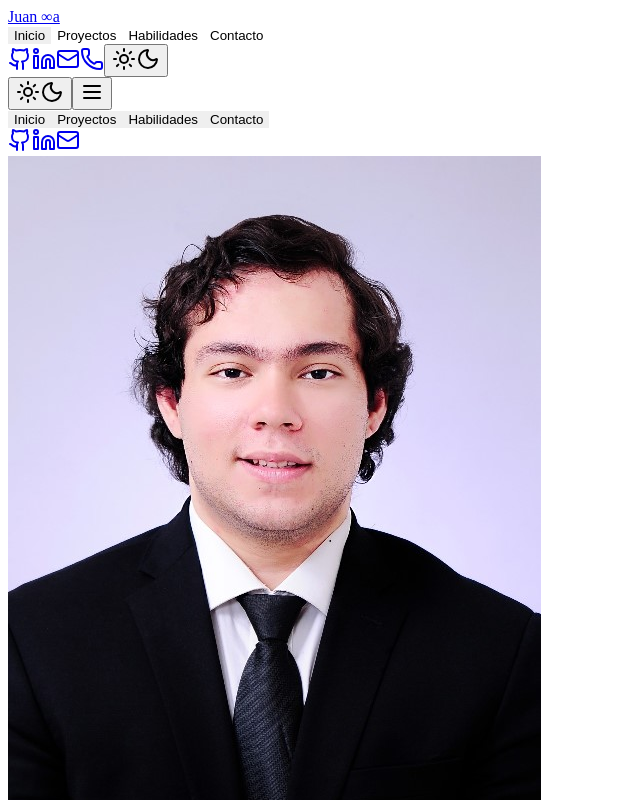
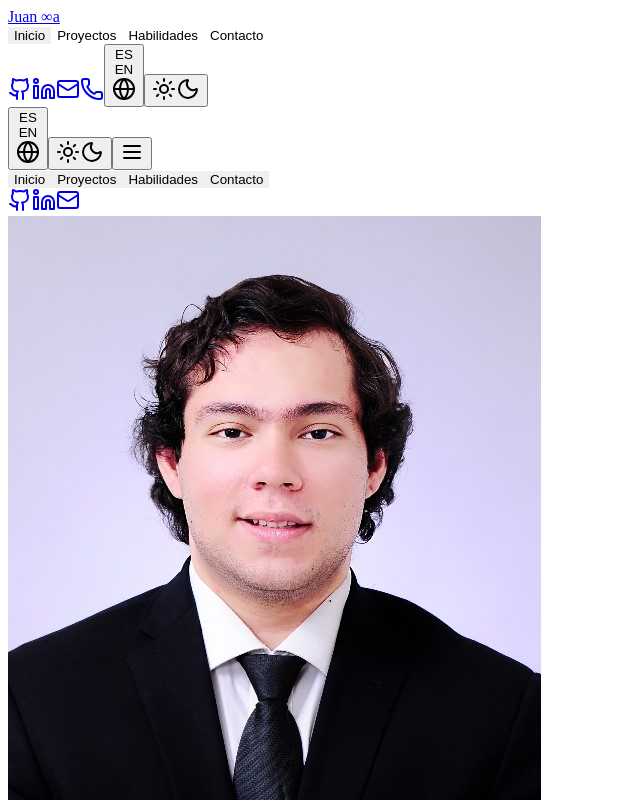
Before and after one commit to toastserial/Portafolio-Juan-Carloa-Ochoa, a React (Vite) app: page / in a window 1280 px wide. Shown: the top 800 px of the page, without its empty margins (0-640 px from the left). Built offline with nearby package versions, Linux system fonts and the light colour scheme; the HTML template or start-up script is replaced by a standard one.

Commit message:
Agregado de EN Toggle.

```diff
--- a/src/App.tsx
+++ b/src/App.tsx
@@ -2,6 +2,7 @@
 import React from 'react';
 import { BrowserRouter as Router, Routes, Route } from 'react-router-dom';
 import { ThemeProvider } from './contexts/ThemeContext';
+import { LanguageProvider } from './contexts/LanguageContext';
 import { Header } from './components/layout/Header';
 import { Footer } from './components/layout/Footer';
 import { Hero } from './components/sections/Hero';
@@ -20,6 +21,7 @@ const HomePage: React.FC = () => (
 
 function App() {
   return (
+    <LanguageProvider>
       <ThemeProvider>
         <Router>
           <div className="App">
@@ -33,6 +35,7 @@ function App() {
           </div>
         </Router>
       </ThemeProvider>
+    </LanguageProvider>
   );
 }
 
--- /dev/null
+++ b/src/components/common/LanguageToggle.tsx
@@ -0,0 +1,56 @@
+// src/components/common/LanguageToggle.tsx
+import React from 'react';
+import { Globe } from 'lucide-react';
+import { useLanguage } from '../../contexts/LanguageContext';
+
+export const LanguageToggle: React.FC = () => {
+  const { language, toggleLanguage } = useLanguage();
+
+  return (
+    <button
+      onClick={toggleLanguage}
+      className="relative p-2 rounded-full bg-gray-100 dark:bg-gray-800 hover:bg-gray-200 dark:hover:bg-gray-700 transition-all duration-300 group"
+      aria-label={`Switch to ${language === 'es' ? 'English' : 'Spanish'}`}
+      title={`Cambiar a ${language === 'es' ? 'Inglés' : 'Español'}`}
+    >
+      <div className="relative w-5 h-5">
+        {/* Icono para Español */}
+        <div
+          className={`absolute inset-0 flex items-center justify-center transition-all duration-300 ${
+            language === 'es'
+              ? 'opacity-100 rotate-0 scale-100'
+              : 'opacity-0 rotate-90 scale-0'
+          }`}
+        >
+          <span className="text-xs font-bold text-orange-500">ES</span>
+        </div>
+
+        {/* Icono para Inglés */}
+        <div
+          className={`absolute inset-0 flex items-center justify-center transition-all duration-300 ${
+            language === 'en'
+              ? 'opacity-100 rotate-0 scale-100'
+              : 'opacity-0 -rotate-90 scale-0'
+          }`}
+        >
+          <span className="text-xs font-bold text-blue-500">EN</span>
+        </div>
+
+        {/* Icono de globo como fondo */}
+        <Globe
+          className={`absolute inset-0 w-5 h-5 text-gray-400 dark:text-gray-500 transition-all duration-300 ${
+            language === 'es' ? 'opacity-30' : 'opacity-30'
+          }`}
+        />
+      </div>
+
+      {/* Efecto de hover */}
+      <div className="absolute inset-0 rounded-full bg-gradient-to-r from-orange-400 to-blue-500 opacity-0 group-hover:opacity-20 transition-opacity duration-300" />
+
+      {/* Indicador de idioma actual */}
+      <div className="absolute -bottom-1 -right-1 w-3 h-3 rounded-full bg-gradient-to-r from-orange-400 to-blue-500 flex items-center justify-center">
+        <div className="w-2 h-2 rounded-full bg-white dark:bg-gray-900"></div>
+      </div>
+    </button>
+  );
+};
--- a/src/components/layout/Header.tsx
+++ b/src/components/layout/Header.tsx
@@ -3,31 +3,35 @@ import React, { useState, useEffect } from 'react';
 import { Link, useLocation } from 'react-router-dom';
 import { Menu, X, Github, Linkedin, Mail, Phone } from 'lucide-react';
 import { ThemeToggle } from '../common/ThemeToggle';
+import { LanguageToggle } from '../common/LanguageToggle';
+import { useLanguage } from '../../contexts/LanguageContext';
 
 interface NavItem {
   name: string;
   href: string;
+  key: string;
 }
-
-const navItems: NavItem[] = [
-  { name: 'Inicio', href: 'inicio' },
-  { name: 'Proyectos', href: 'projects-section' },
-  { name: 'Habilidades', href: 'skills-section' },
-  { name: 'Contacto', href: 'contact-section' },
-];
-
-const scrollToSection = (id: string) => {
-  const section = document.getElementById(id);
-  if (section) {
-    section.scrollIntoView({ behavior: 'smooth' });
-  }
-};
 
 export const Header: React.FC = () => {
   const [isMenuOpen, setIsMenuOpen] = useState(false);
   const [isScrolled, setIsScrolled] = useState(false);
   const [activeSection, setActiveSection] = useState<string>('inicio');
   const location = useLocation();
+  const { t } = useLanguage();
+
+  const navItems: NavItem[] = [
+    { name: t('nav.home'), href: 'inicio', key: 'nav.home' },
+    { name: t('nav.projects'), href: 'projects-section', key: 'nav.projects' },
+    { name: t('nav.skills'), href: 'skills-section', key: 'nav.skills' },
+    { name: t('nav.contact'), href: 'contact-section', key: 'nav.contact' },
+  ];
+
+  const scrollToSection = (id: string) => {
+    const section = document.getElementById(id);
+    if (section) {
+      section.scrollIntoView({ behavior: 'smooth' });
+    }
+  };
 
   useEffect(() => {
     const handleScroll = () => {
@@ -159,11 +163,13 @@ export const Header: React.FC = () => {
             >
               <Phone className="w-5 h-5" />
             </a>
+            <LanguageToggle />
             <ThemeToggle />
           </div>
 
           {/* Mobile menu button */}
           <div className="items-center space-x-2 md:hidden">
+            <LanguageToggle />
             <ThemeToggle />
             <button
               onClick={() => setIsMenuOpen(!isMenuOpen)}
--- a/src/components/sections/Hero.tsx
+++ b/src/components/sections/Hero.tsx
@@ -112,7 +112,7 @@ export const Hero: React.FC = () => {
         {/* Scroll Indicator */}
         <button
           onClick={scrollToProjects}
-          className="absolute text-gray-400 transition-colors duration-300 transform -translate-x-1/2 bottom-8 left-1/2 hover:text-blue-500 animate-bounce"
+          className="absolute mt-2 text-gray-400 transition-colors duration-300 transform -translate-x-1/2 left-1/2 hover:text-blue-500 animate-bounce"
           aria-label="Scroll to next section"
         >
           <ChevronDown className="w-6 h-6" />
--- a/src/components/sections/Projects.tsx
+++ b/src/components/sections/Projects.tsx
@@ -182,18 +182,6 @@ export const Projects: React.FC = () => {
             </div>
           )}
         </div>
-
-        {/* CTA */}
-        <div className={`text-center mt-16 transition-all duration-1000 delay-600 ${
-          isVisible ? 'opacity-100 translate-y-0' : 'opacity-0 translate-y-10'
-        }`}>
-          <p className="mb-6 text-lg text-gray-600 dark:text-gray-400">
-            ¿Interesado en trabajar juntos?
-          </p>
-          <button className="px-8 py-4 font-medium text-white transition-all duration-300 rounded-full bg-gradient-to-r from-blue-600 to-purple-600 hover:from-blue-700 hover:to-purple-700 hover:scale-105 hover:shadow-xl">
-            Hablemos sobre tu proyecto
-          </button>
-        </div>
       </div>
 
       <style>{`
--- /dev/null
+++ b/src/contexts/LanguageContext.tsx
@@ -0,0 +1,126 @@
+// src/contexts/LanguageContext.tsx
+import React, { createContext, useContext, useState, useEffect } from 'react';
+import type { ReactNode } from 'react';
+
+type Language = 'es' | 'en';
+
+interface LanguageContextType {
+  language: Language;
+  toggleLanguage: () => void;
+  t: (key: string) => string;
+}
+
+const LanguageContext = createContext<LanguageContextType | undefined>(undefined);
+
+export const useLanguage = (): LanguageContextType => {
+  const context = useContext(LanguageContext);
+  if (!context) {
+    throw new Error('useLanguage must be used within a LanguageProvider');
+  }
+  return context;
+};
+
+interface LanguageProviderProps {
+  children: ReactNode;
+}
+
+// Traducciones básicas - puedes expandir esto
+const translations = {
+  es: {
+    // Navigation
+    'nav.home': 'Inicio',
+    'nav.projects': 'Proyectos',
+    'nav.skills': 'Habilidades',
+    'nav.contact': 'Contacto',
+
+    // Hero Section
+    'hero.title': 'Desarrollador Full Stack',
+    'hero.subtitle': 'Especializado en metodologías ágiles y desarrollo moderno',
+    'hero.description': 'Creando soluciones digitales innovadoras con las mejores prácticas de desarrollo',
+
+    // Projects
+    'projects.title': 'Proyectos Destacados',
+    'projects.subtitle': 'Algunos de mis trabajos más recientes',
+
+    // Skills
+    'skills.title': 'Habilidades Técnicas',
+    'skills.subtitle': 'Tecnologías y herramientas que domino',
+
+    // Methodologies
+    'methodologies.title': 'Metodologías Ágiles',
+    'methodologies.subtitle': '& Procesos de Desarrollo',
+    'methodologies.description': 'Experiencia en implementación de metodologías ágiles, desde el levantamiento de requerimientos hasta la entrega continua, fomentando la colaboración y la mejora continua en los equipos de desarrollo.',
+
+    // Contact
+    'contact.title': 'Contacto',
+    'contact.subtitle': 'Hablemos sobre tu próximo proyecto',
+
+    // Common
+    'common.viewProject': 'Ver Proyecto',
+    'common.technologies': 'Tecnologías',
+    'common.liveDemo': 'Demo en Vivo',
+    'common.sourceCode': 'Código Fuente',
+  },
+  en: {
+    // Navigation
+    'nav.home': 'Home',
+    'nav.projects': 'Projects',
+    'nav.skills': 'Skills',
+    'nav.contact': 'Contact',
+
+    // Hero Section
+    'hero.title': 'Full Stack Developer',
+    'hero.subtitle': 'Specialized in agile methodologies and modern development',
+    'hero.description': 'Creating innovative digital solutions with development best practices',
+
+    // Projects
+    'projects.title': 'Featured Projects',
+    'projects.subtitle': 'Some of my most recent work',
+
+    // Skills
+    'skills.title': 'Technical Skills',
+    'skills.subtitle': 'Technologies and tools I master',
+
+    // Methodologies
+    'methodologies.title': 'Agile Methodologies',
+    'methodologies.subtitle': '& Development Processes',
+    'methodologies.description': 'Experience implementing agile methodologies, from requirements gathering to continuous delivery, fostering collaboration and continuous improvement in development teams.',
+
+    // Contact
+    'contact.title': 'Contact',
+    'contact.subtitle': 'Let\'s talk about your next project',
+
+    // Common
+    'common.viewProject': 'View Project',
+    'common.technologies': 'Technologies',
+    'common.liveDemo': 'Live Demo',
+    'common.sourceCode': 'Source Code',
+  }
+};
+
+export const LanguageProvider: React.FC<LanguageProviderProps> = ({ children }) => {
+  const [language, setLanguage] = useState<Language>('es');
+
+  useEffect(() => {
+    const savedLanguage = localStorage.getItem('language') as Language;
+    if (savedLanguage && (savedLanguage === 'es' || savedLanguage === 'en')) {
+      setLanguage(savedLanguage);
+    }
+  }, []);
+
+  const toggleLanguage = () => {
+    const newLanguage = language === 'es' ? 'en' : 'es';
+    setLanguage(newLanguage);
+    localStorage.setItem('language', newLanguage);
+  };
+
+  const t = (key: string): string => {
+    return translations[language][key as keyof typeof translations[typeof language]] || key;
+  };
+
+  return (
+    <LanguageContext.Provider value={{ language, toggleLanguage, t }}>
+      {children}
+    </LanguageContext.Provider>
+  );
+};
```
Also changed, not shown: src/utils/constants.ts (deleted). Lines whose indentation alone changed are shown as unchanged.
